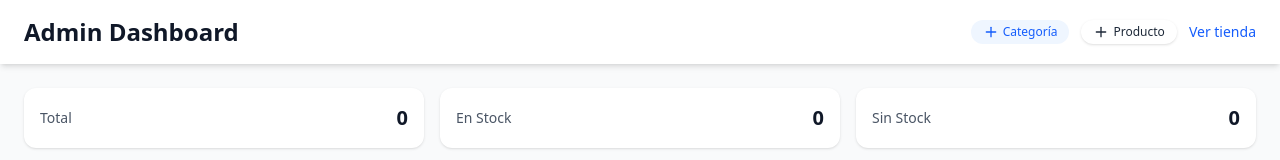
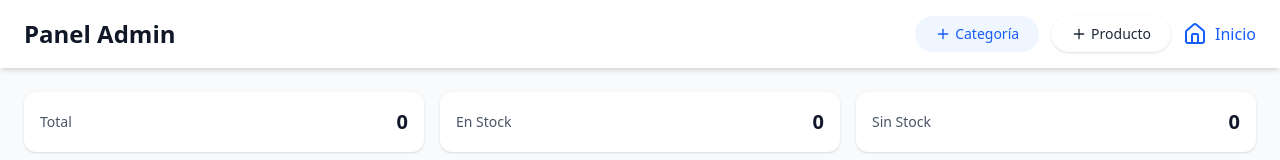
Before and after one commit to Valderrama20/stock-management, a Next.js app: page /admin in a window 1280 px wide. Shown: the top 160 px of the page. Built offline with nearby package versions, Linux system fonts and the light colour scheme; no server answers; the database is empty.

Commit message:
feat: Agregar íconos de navegación y mejorar el encabezado en las páginas de administración y de inicio

```diff
--- a/src/app/admin/page.tsx
+++ b/src/app/admin/page.tsx
@@ -2,7 +2,7 @@
 
 import { useState, useEffect } from "react";
 import Link from "next/link";
-import { Plus, Edit, Trash2, Package } from "lucide-react";
+import { Plus, Edit, Trash2, Package, House } from "lucide-react";
 
 import { Button } from "@/components/ui/Button";
 import { Card, CardContent, CardHeader, CardTitle } from "@/components/ui/Card";
@@ -66,24 +66,23 @@ export default function AdminPage() {
       {/* HEADER */}
       <header className="bg-white shadow-md">
         <div className="max-w-7xl mx-auto flex items-center justify-between px-6 py-4">
-          <h1 className="text-2xl font-bold text-gray-900">Admin Dashboard</h1>
+          <h1 className="text-2xl font-bold text-gray-900">Panel Admin</h1>
           <div className="flex items-center space-x-3">
             <Button
               variant="secondary"
-              size="sm"
               onClick={() => setShowCategoryModal(true)}
             >
               <Plus className="w-4 h-4 mr-1" /> Categoría
             </Button>
-            <Button
-              variant="default"
-              size="sm"
-              onClick={() => setShowProductModal(true)}
-            >
+            <Button variant="default" onClick={() => setShowProductModal(true)}>
               <Plus className="w-4 h-4 mr-1" /> Producto
             </Button>
-            <Link href="/" className="text-sm text-blue-600 hover:underline">
-              Ver tienda
+            <Link
+              href="/"
+              className="text-md text-blue-600  flex text-center space-x-2 "
+            >
+              <House />
+              <span>Inicio</span>
             </Link>
           </div>
         </div>
--- a/src/app/page.tsx
+++ b/src/app/page.tsx
@@ -1,7 +1,7 @@
 "use client";
 
 import { useState, useEffect } from "react";
-import { Plus } from "lucide-react";
+import { Home, User } from "lucide-react";
 
 import { ProductGrid } from "@/components/product/ProductGrid";
 import { ProductFilters } from "@/components/product/ProductFilters";
@@ -9,12 +9,15 @@ import { CategoryForm } from "@/components/category/CategoryForm";
 import { Button } from "@/components/ui/Button";
 import { Modal } from "@/components/ui/Modal";
 import { SearchFilters, ProductWithCategory } from "@/lib/types";
+import { useRouter } from "next/navigation";
 
 export default function HomePage() {
   const [products, setProducts] = useState<ProductWithCategory[]>([]);
   const [loading, setLoading] = useState(true);
   const [filters, setFilters] = useState<SearchFilters>({});
   const [showCategoryForm, setShowCategoryForm] = useState(false);
+
+  const router = useRouter();
 
   useEffect(() => {
     const fetchProducts = async () => {
@@ -40,13 +43,16 @@ export default function HomePage() {
       {/* HEADER */}
       <header className="bg-white shadow-md">
         <div className="max-w-7xl mx-auto flex items-center justify-between px-6 py-4">
-          <h1 className="text-2xl font-bold text-gray-900">Mercado</h1>
+          <h1 className="text-2xl font-bold text-gray-900 flex justify-center items-center space-x-2">
+            <Home />
+            <span>Inicio</span>
+          </h1>
           <Button
             variant="secondary"
-            size="sm"
-            onClick={() => setShowCategoryForm(true)}
+            size="default"
+            onClick={() => router.push("/admin")}
           >
-            <Plus className="w-4 h-4 mr-1" /> Categoría
+            <User className="w-4 h-4 mr-1" /> Administrador
           </Button>
         </div>
       </header>
--- a/src/components/ui/Button.tsx
+++ b/src/components/ui/Button.tsx
@@ -19,7 +19,7 @@ const Button = React.forwardRef<HTMLButtonElement, ButtonProps>(
     ref
   ) => {
     const base =
-      "inline-flex items-center justify-center font-medium rounded-full transition-shadow focus:outline-none focus:ring-2 focus:ring-offset-2";
+      "inline-flex items-center justify-center font-medium rounded-full transition-shadow focus:outline-none focus:ring-2 focus:ring-offset-2 cursor-pointer";
     const variants = {
       default: "bg-white text-gray-800 shadow-sm hover:shadow-md",
       secondary: "bg-blue-50 text-blue-600 hover:bg-blue-100",
```
